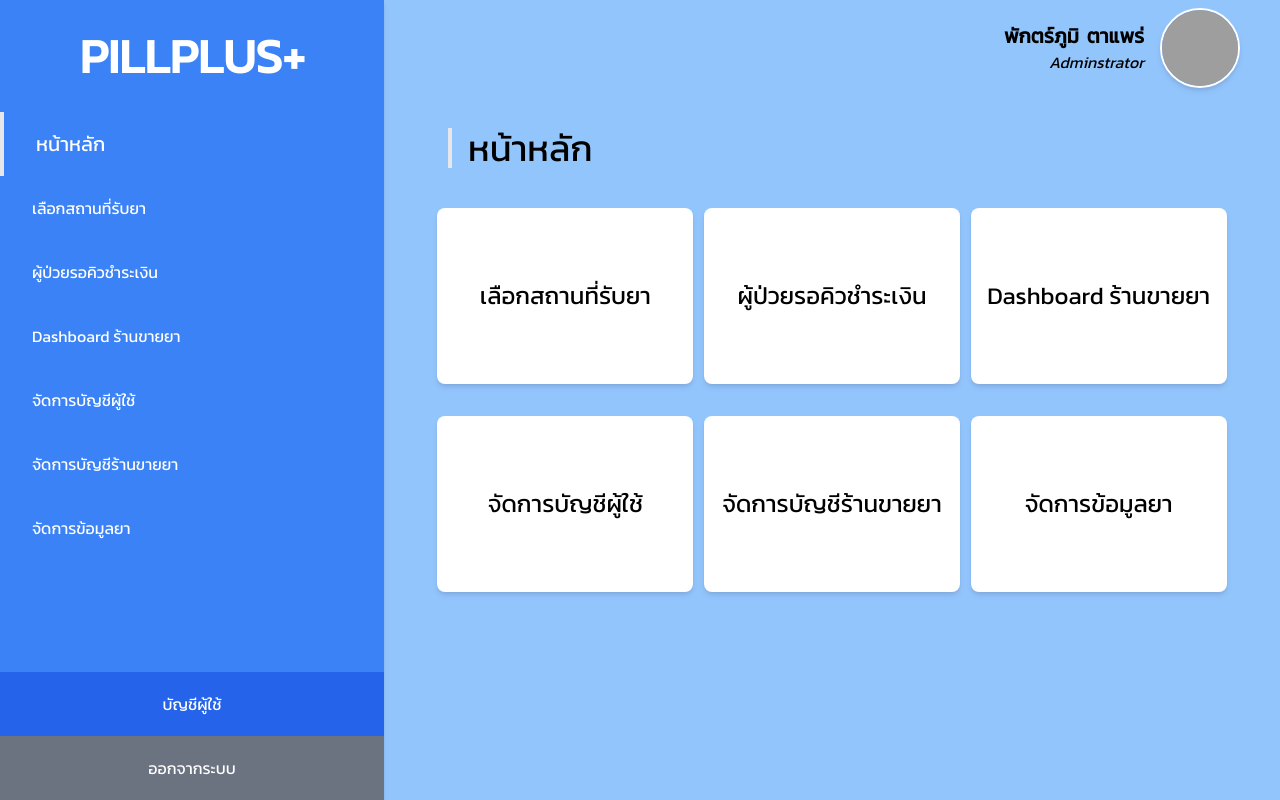
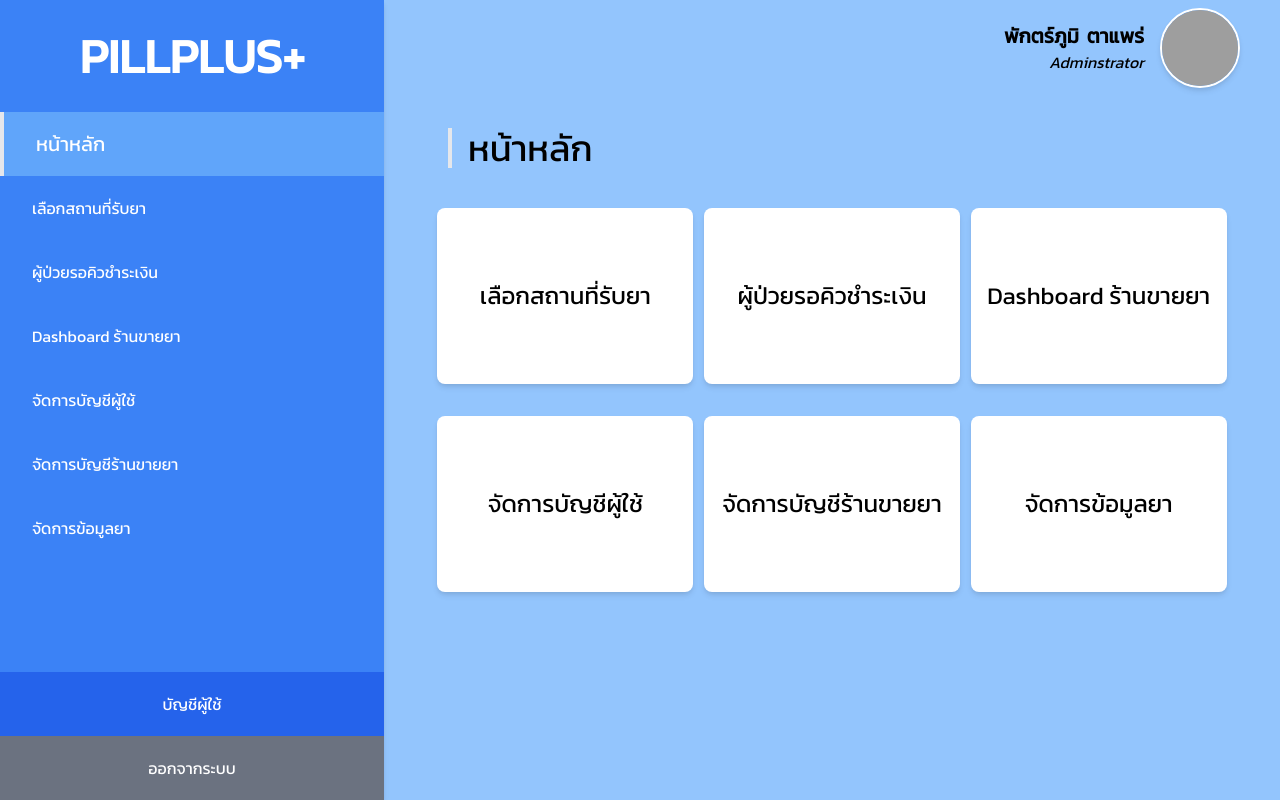
Before and after one commit to PillPlus-Team/PillPlus_Hospital-Frontend, a React (Create React App) app: page /login in a window 1280 px wide. Both pictures are taken after typing "Sample", "Sample123" into the empty fields and a click on the button "เข้าสู่ระบบ". Built offline with nearby package versions, Linux system fonts and the light colour scheme; grey boxes are pictures that could not be loaded.

Commit message:
💄 Add Sidebar highlight when route in active

```diff
--- a/src/components/PageLayout/Sidebar/index.jsx
+++ b/src/components/PageLayout/Sidebar/index.jsx
@@ -21,8 +21,8 @@ const SideBar = ({ menuList }) => {
                             <NavLink
                                 exact
                                 to={value.url}
-                                className="flex justify-start items-center w-full h-16 hover:bg-blue-400 bg-blue-500"
-                                activeClassName="border-l-4 text-xl"
+                                className="flex justify-start items-center w-full h-16 hover:bg-blue-400"
+                                activeClassName="border-l-4 text-xl bg-blue-400 "
                             >
                                 <p className="pl-8">{value.title}</p>
                             </NavLink>
```
